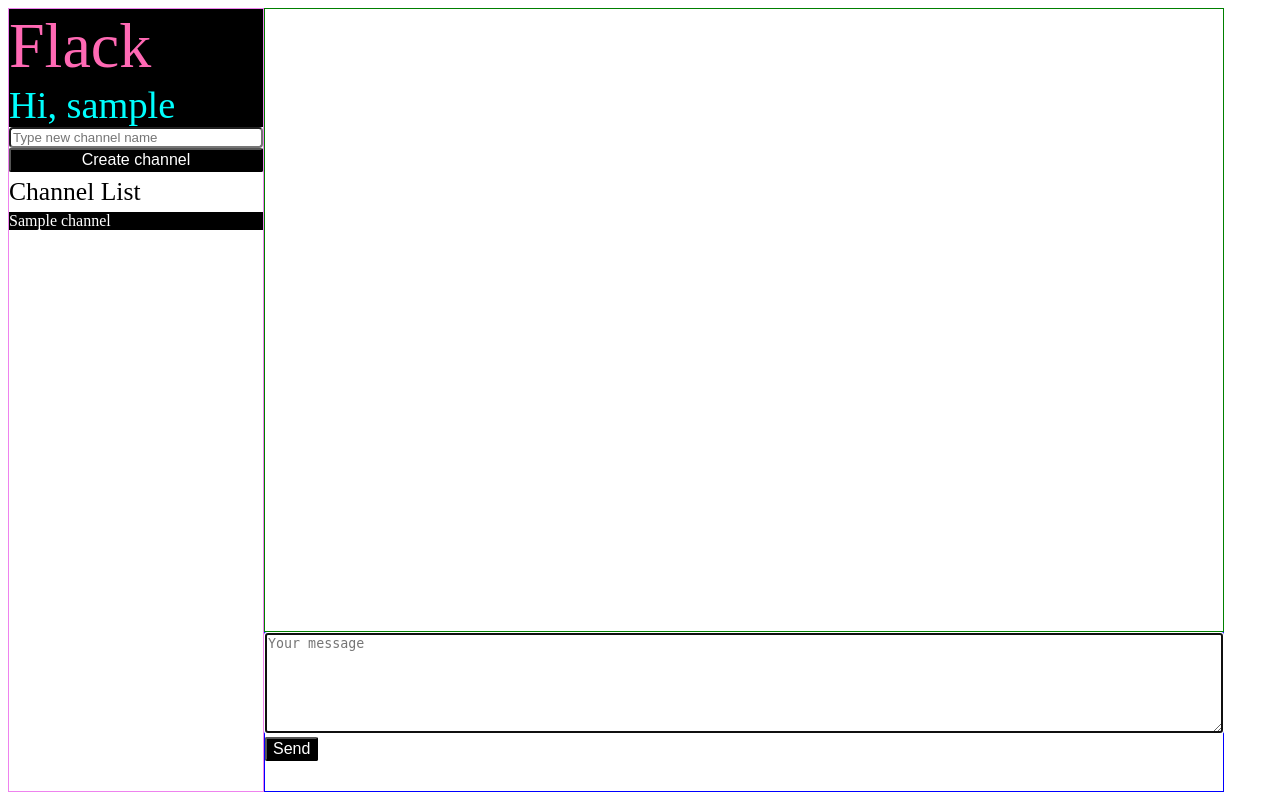
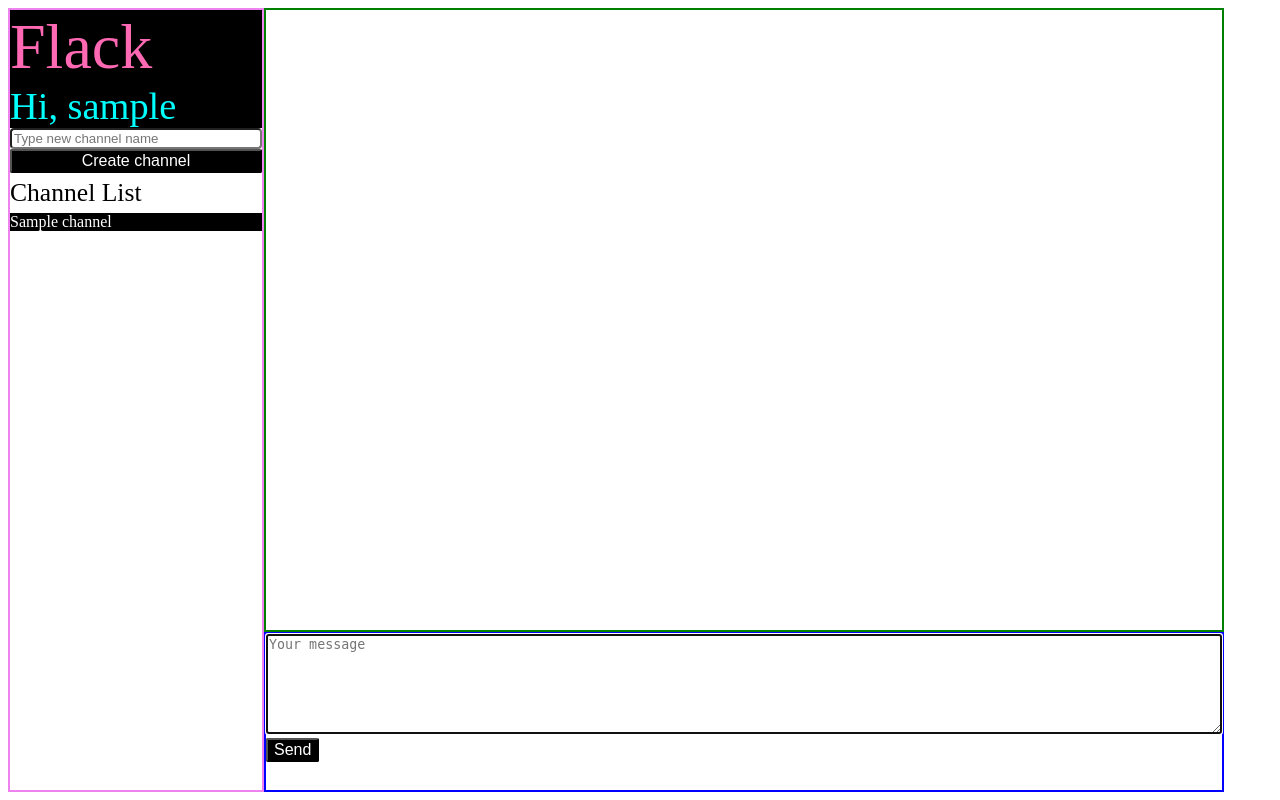
Before and after one commit to eelectron/flack, a Flask app: template templates/flack.html in a window 1280 px wide. Run offline with Flask 2, Linux system fonts and the light colour scheme; the template is opened without the code that fills it: most values are stand-ins (such as "Sample title", 1, 10 or a date in 2020); some libraries are stand-ins or nearby versions.

Commit message:
overflow div tag

```diff
--- a/static/flack.css
+++ b/static/flack.css
@@ -8,7 +8,7 @@ a{
 
 .sidebar{
 	width: 20vw;
-	border:1px solid violet;
+	border:2px solid violet;
 	float: left;
 	overflow: auto;
 	height: calc(98vh);
@@ -16,7 +16,7 @@ a{
 
 .main{
 	width: 75vw;
-	border:1px solid green;
+	border:2px solid green;
 	height: 78vh;
 	float: left;
 }
@@ -25,7 +25,7 @@ a{
 	width: 75vw;
 	height: 20vh;
 	float: left;
-	border: 1px solid blue;
+	border: 2px solid blue;
 }
 
 .channel{
@@ -84,12 +84,14 @@ textarea{
 	background-color: #000;
 	color: #00ffff;
 	font-size: 3vw;
+	width: 100%;
+	word-wrap: break-word;
 }
 
 .channelRepo{
 	display: none;
 	overflow: auto;
-	height: calc(80vh);
+	height: calc(78vh);
 }
 
 @keyframes hide{
@@ -108,7 +110,7 @@ textarea{
 }
 
 .messageInfo{
-	width: 99%;
+	width: 98%;
 	margin: 4px;
 	padding: 4px;
 	background-color: hotpink;
--- a/templates/flack.html
+++ b/templates/flack.html
@@ -5,9 +5,11 @@
 	<link rel="shortcut icon" type="image/png" href="/static/favicon.png">
 	<meta name="viewport" content="width=device-width, initial-scale=1.0">
 
+	<!--
 	<meta http-equiv="Cache-Control" content="no-cache, no-store, must-revalidate" />
 	<meta http-equiv="Pragma" content="no-cache" />
 	<meta http-equiv="Expires" content="0" />
+-->
 
 	<link rel="stylesheet" type="text/css" href="/static/flack.css">
 	<script src="{{url_for('static', filename='flack.js')}}"></script>
@@ -36,6 +38,7 @@
 		</div>
 	</div>
 
+	<!-- messages are added here -->
 	<div class="main">
 		{% for ch in channels %}
 			<div class="channelRepo" id="{{ch}}">
@@ -67,6 +70,5 @@
 			<li class="menu-item" id="green">Green</li>
 		</ul>
 	</div>
-
 </body>
 </html>
```
Lines whose indentation alone changed are shown as unchanged.
